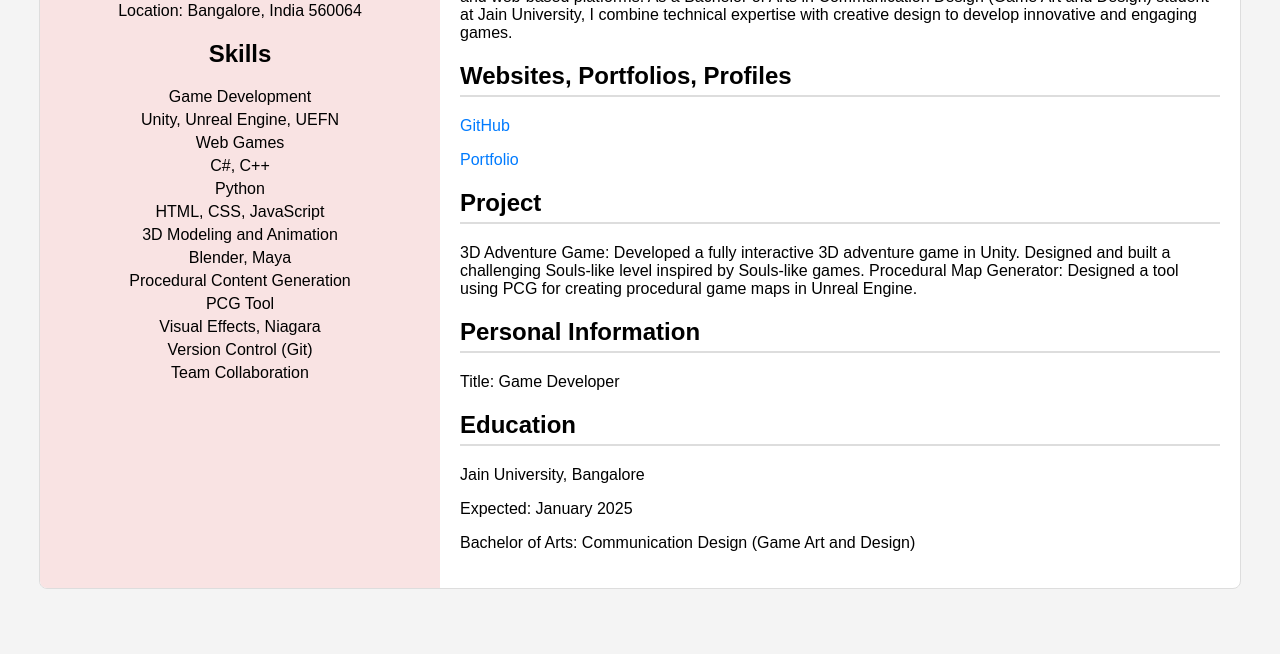
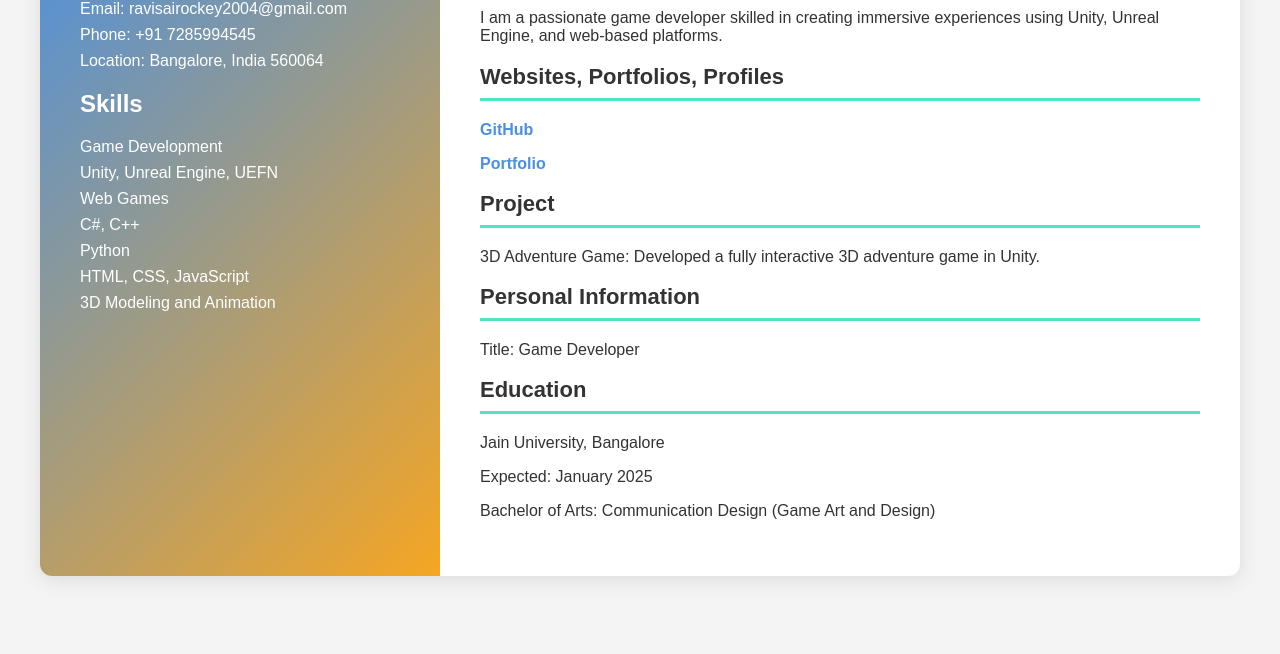
Before and after one commit to ravisairockey/GameResume, a plain HTML site: page index.html in a window 1280 px wide. Shown: the part 146-800 px from the top of the page. Drawn offline with Linux system fonts and the light colour scheme.

Commit message:
Update index.html

```diff
--- a/index.html
+++ b/index.html
@@ -5,40 +5,48 @@
     <meta name="viewport" content="width=device-width, initial-scale=1.0">
     <title>Ravi Sai Vigneswar - Portfolio</title>
     <style>
+        :root {
+            --primary-color: #4A90E2;
+            --secondary-color: #F5A623;
+            --background-color: #f4f4f4;
+            --text-color: #333;
+            --highlight-color: #50E3C2;
+            --font-family: 'Poppins', sans-serif;
+        }
+
         body {
-            font-family: Arial, sans-serif;
+            font-family: var(--font-family);
             margin: 0;
             padding: 0;
-            background-color: #f4f4f4;
+            background-color: var(--background-color);
+            color: var(--text-color);
         }
 
         .container {
             max-width: 1200px;
-            margin: 20px auto;
+            margin: 40px auto;
             background: white;
-            display: flex;
-            flex-direction: column;
-            border: 1px solid #ddd;
-            border-radius: 8px;
+            display: grid;
+            grid-template-columns: 1fr 2fr;
+            border-radius: 12px;
+            box-shadow: 0 4px 20px rgba(0, 0, 0, 0.1);
             overflow: hidden;
         }
 
-        .sidebar, .main {
-            padding: 20px;
-        }
-
         .sidebar {
-            background-color: #f9e3e3;
-            text-align: center;
+            background: linear-gradient(135deg, var(--primary-color), var(--secondary-color));
+            padding: 40px;
+            color: white;
         }
 
         .sidebar h1 {
             font-size: 28px;
-            margin-bottom: 10px;
+            margin-bottom: 15px;
         }
 
-        .contact p {
-            margin: 5px 0;
+        .contact p, .skills ul li {
+            margin: 8px 0;
+            font-size: 16px;
         }
 
         .skills ul {
@@ -46,47 +54,43 @@
             padding: 0;
         }
 
-        .skills li {
-            margin: 5px 0;
+        .main {
+            padding: 40px;
         }
 
         .main h2 {
-            font-size: 24px;
-            margin-top: 20px;
-            border-bottom: 2px solid #ddd;
-            padding-bottom: 5px;
+            font-size: 22px;
+            border-bottom: 3px solid var(--highlight-color);
+            padding-bottom: 8px;
+            margin-bottom: 20px;
         }
 
         .links a {
-            color: #007BFF;
+            color: var(--primary-color);
+            font-weight: bold;
             text-decoration: none;
-            transition: color 0.3s;
+            transition: all 0.3s;
         }
 
         .links a:hover {
-            color: #0056b3;
+            color: var(--secondary-color);
         }
 
         .interactive {
-            transition: transform 0.2s;
+            transition: transform 0.3s ease-in-out;
         }
 
         .interactive:hover {
-            transform: scale(1.05);
+            transform: translateY(-5px);
         }
 
-        @media (min-width: 768px) {
+        @media (max-width: 768px) {
             .container {
-                flex-direction: row;
+                grid-template-columns: 1fr;
             }
 
             .sidebar {
-                flex: 1;
-                max-width: 30%;
-            }
-
-            .main {
-                flex: 2;
+                text-align: center;
             }
         }
     </style>
@@ -110,12 +114,6 @@
                     <li>Python</li>
                     <li>HTML, CSS, JavaScript</li>
                     <li>3D Modeling and Animation</li>
-                    <li>Blender, Maya</li>
-                    <li>Procedural Content Generation</li>
-                    <li>PCG Tool</li>
-                    <li>Visual Effects, Niagara</li>
-                    <li>Version Control (Git)</li>
-                    <li>Team Collaboration</li>
                 </ul>
             </div>
         </div>
@@ -123,7 +121,7 @@
         <div class="main">
             <div class="summary">
                 <h2>Professional Summary</h2>
-                <p>I am a passionate game developer skilled in creating immersive experiences using Unity, Unreal Engine, and web-based platforms. As a Bachelor of Arts in Communication Design (Game Art and Design) student at Jain University, I combine technical expertise with creative design to develop innovative and engaging games.</p>
+                <p>I am a passionate game developer skilled in creating immersive experiences using Unity, Unreal Engine, and web-based platforms.</p>
             </div>
 
             <div class="links">
@@ -134,7 +132,7 @@
 
             <div class="project">
                 <h2>Project</h2>
-                <p>3D Adventure Game: Developed a fully interactive 3D adventure game in Unity. Designed and built a challenging Souls-like level inspired by Souls-like games. Procedural Map Generator: Designed a tool using PCG for creating procedural game maps in Unreal Engine.</p>
+                <p>3D Adventure Game: Developed a fully interactive 3D adventure game in Unity.</p>
             </div>
 
             <div class="personal">
```
